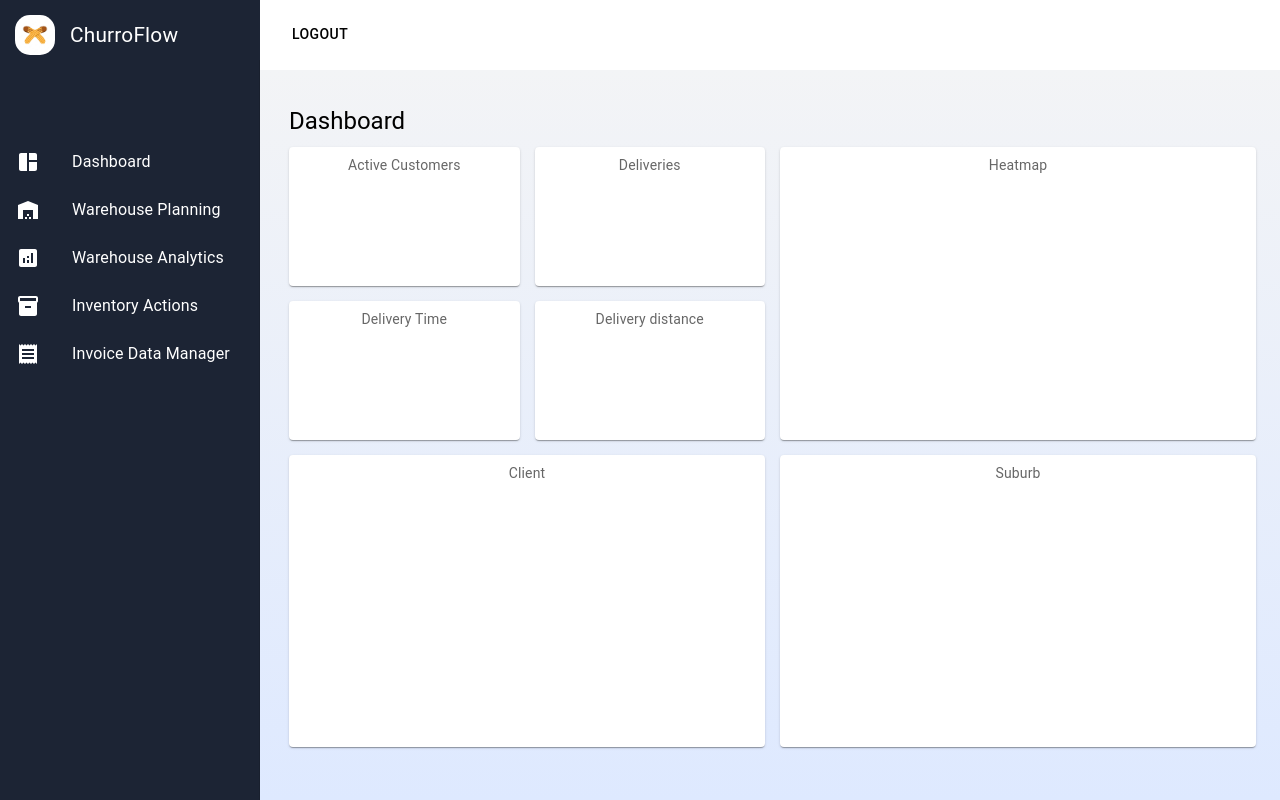
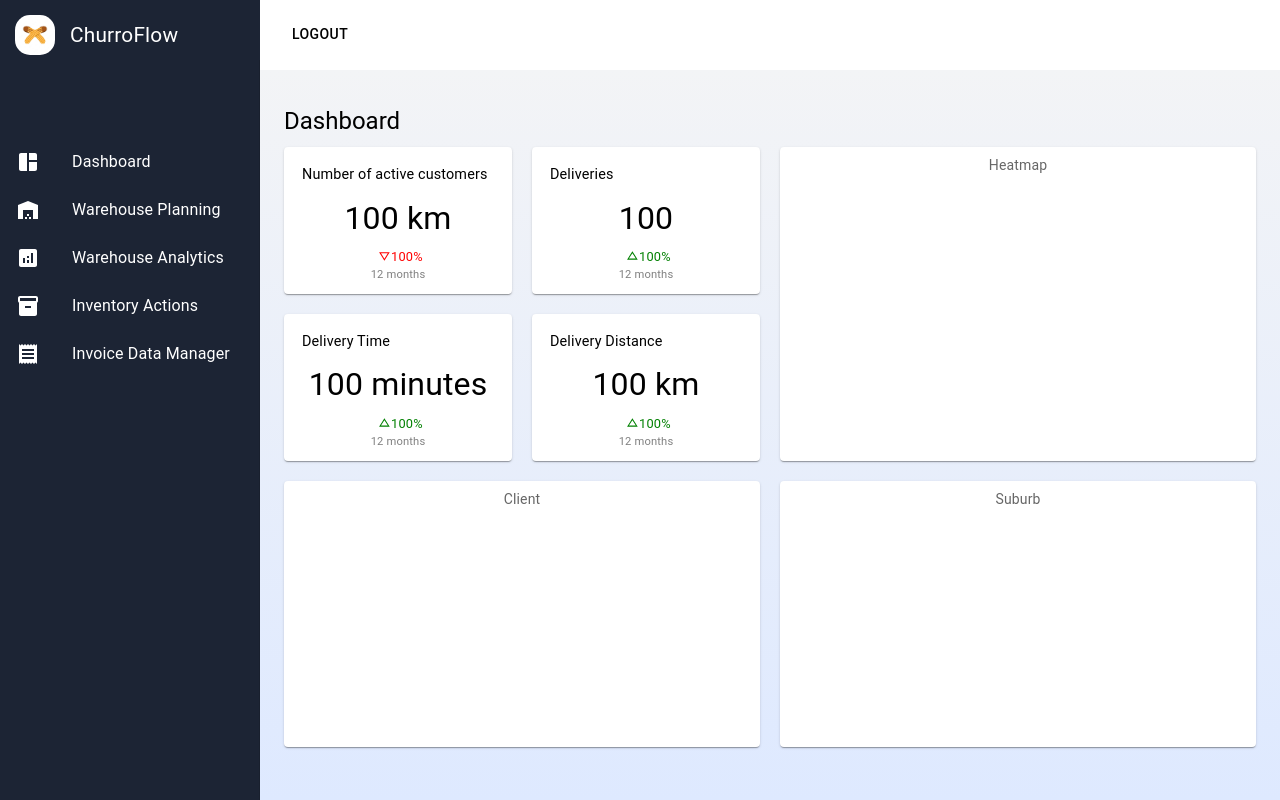
Before and after one commit to jeremytraini/churroflow, a React (Create React App) app: page /dashboard in a window 1280 px wide. Built offline with nearby package versions, Linux system fonts and the light colour scheme.

Commit message:
Making components for different data boxes + stub statistic box implementation

```diff
--- /dev/null
+++ b/src/components/boxes/StatisticBox.jsx
@@ -0,0 +1,103 @@
+import React from 'react';
+import Box from '@mui/material/Box';
+import ChangeHistoryOutlinedIcon from '@mui/icons-material/ChangeHistoryOutlined';
+
+const StatisticBox = ({type, from_date, to_date}) => {
+  let timePeriod = "12 months";
+
+  let title = "Test";
+  let value = "100";
+  let unit = " km";
+  let change = "100";
+  let is_positive = true;
+
+  switch (type) {
+    case "activeCustomers":
+      title = "Number of active customers";
+      value = "100";
+      unit = " km";
+      change = "100";
+      is_positive = false;
+      break;
+    case "deliveries":
+      title = "Deliveries";
+      value = "100";
+      unit = "";
+      change = "100";
+      is_positive = true;
+      break;
+    case "deliveryTime":
+      title = "Delivery Time";
+      value = "100";
+      unit = " minutes";
+      change = "100";
+      is_positive = true;
+      break;
+    case "deliveryDistance":
+      title = "Delivery Distance";
+      value = "100";
+      unit = " km";
+      change = "100";
+      is_positive = true;
+      break;
+  }
+
+  return (
+    <Box sx={{
+      margin: '10px 10px',
+      display: 'flex',
+      flexDirection: 'column',
+      justifyContent: 'space-between',
+      height: '90%',
+      color: 'black',
+    }}>
+      <Box sx={{
+        fontSize: '0.9rem',
+        textAlign: 'left',
+        paddingBottom: '10px'
+      }}>
+        {title}
+      </Box>
+      <Box sx={{
+        fontSize: '2rem',
+        alignItems: 'center',
+        flexGrow: 1,
+      }}>
+        {value}{unit}
+      </Box>
+      <Box sx={{
+        fontSize: '0.8rem',
+        color: is_positive ? 'green' : 'red',
+      }}>
+        {is_positive ? (
+          <ChangeHistoryOutlinedIcon sx={{
+            color: 'green',
+            fontSize: '0.8rem',
+            verticalAlign: 'middle',
+            paddingLeft: '5px',
+            paddingBottom: '5px'
+          }} />
+        ) : (
+          <ChangeHistoryOutlinedIcon sx={{
+            color: 'red',
+            fontSize: '0.8rem',
+            verticalAlign: 'middle',
+            paddingRight: '5px',
+            paddingTop: '4px',
+            transform: 'rotate(180deg)'
+          }} />
+        )}
+
+        {change+"%"}
+      </Box>
+      <Box sx={{
+        fontSize: '0.7rem',
+        color: 'grey'
+      }}>
+        {timePeriod}
+      </Box>
+    </Box>
+  );
+};
+
+export default StatisticBox;
--- a/src/index.css
+++ b/src/index.css
@@ -8,6 +8,7 @@ body {
   padding: 0;
   margin: 0;
   height: 100%;
+  width: 100%;
 }
 
 code {
--- a/src/layouts/ProtectedLayout.jsx
+++ b/src/layouts/ProtectedLayout.jsx
@@ -22,7 +22,12 @@ const ProtectedLayout = () => {
         navBarHeight={navBarHeight}
       />
       <Navbar drawerWidth={sidebarWidth}  />
-      <Box sx={{ marginLeft: sidebarWidth, marginTop: navBarHeight, height: `calc(100vh - ${navBarHeight})` }}>
+      <Box sx={{
+        marginLeft: sidebarWidth,
+        marginTop: navBarHeight,
+        height: `calc(100vh - ${navBarHeight})`,
+        width: `calc(100% - ${sidebarWidth})`,
+      }}>
         {outlet}
       </Box>
     </>
--- a/src/pages/BasicPage.jsx
+++ b/src/pages/BasicPage.jsx
@@ -3,29 +3,27 @@ import Avatar from "@mui/material/Avatar";
 import Box from "@mui/material/Box";
 import Typography from "@mui/material/Typography";
 import useTitle from '../useTitle';
+import { filledInputClasses } from "@mui/material";
 
 export const BasicPage = ({ title, children }) => {
   useTitle("ChurroFlow - " + title);
   return (
     <Container component="main" sx={{
       background: 'linear-gradient(180deg, rgba(243, 244, 246, 100), rgb(186 209 255 / 48%))',
-      height: '100%'
-    }}>
-      <Box
-        sx={{
+      height: '100%',
+      width: '100%',
+      maxWidth: false,
       marginTop: 8,
       display: "flex",
       flexDirection: "column",
       alignItems: "left",
       paddingTop: '35px',
       paddingLeft: '5px',
-        }}
-      >
+    }}>
       <Typography component="h1" variant="h5" sx={{ paddingBottom: '10px' }}>
         {title}
       </Typography>
       {children}
-      </Box>
     </Container>
   );
 };
--- a/src/pages/Dashboard.jsx
+++ b/src/pages/Dashboard.jsx
@@ -6,6 +6,7 @@ import Grid from '@mui/material/Unstable_Grid2';
 import Paper from '@mui/material/Paper';
 import { styled } from '@mui/material/styles';
 import Box from '@mui/material/Box';
+import StatisticBox from '../components/boxes/StatisticBox';
 
 const Item = styled(Paper)(({ theme }) => ({
   backgroundColor: theme.palette.mode === 'dark' ? '#1A2027' : '#fff',
@@ -25,31 +26,31 @@ const Dashboard = () => {
       // gridTemplateColumns: 'repeat(4, 1fr)',
       gridTemplateColumns: '1fr 1fr 1fr 1fr',
       gridTemplateRows: '1fr 1fr 1fr 1fr',
-      gap: '15px',
+      gap: '20px',
       height: `calc(100vh - 200px)`
       }}>
       <Item sx={{
         gridArea: '1 / 1 / 2 / 2'
       }}>
-      Active Customers
+        <StatisticBox type="activeCustomers" />
       </Item>
 
       <Item sx={{
         gridArea: '1 / 2 / 2 / 3'
       }}>
-      Deliveries
+        <StatisticBox type="deliveries" />
       </Item>
 
       <Item sx={{
         gridArea: '2 / 1 / 3 / 2'
       }}>
-      Delivery Time
+       <StatisticBox type="deliveryTime" />
       </Item>
 
       <Item sx={{
         gridArea: '2 / 2 / 3 / 3'
       }}>
-      Delivery distance
+        <StatisticBox type="deliveryDistance" />
       </Item>
 
       <Item sx={{
```
Also changed, not shown: src/components/boxes/DataTableBox.jsx (added), src/components/boxes/HeatmapBox.jsx (added). Lines whose indentation alone changed are shown as unchanged.
